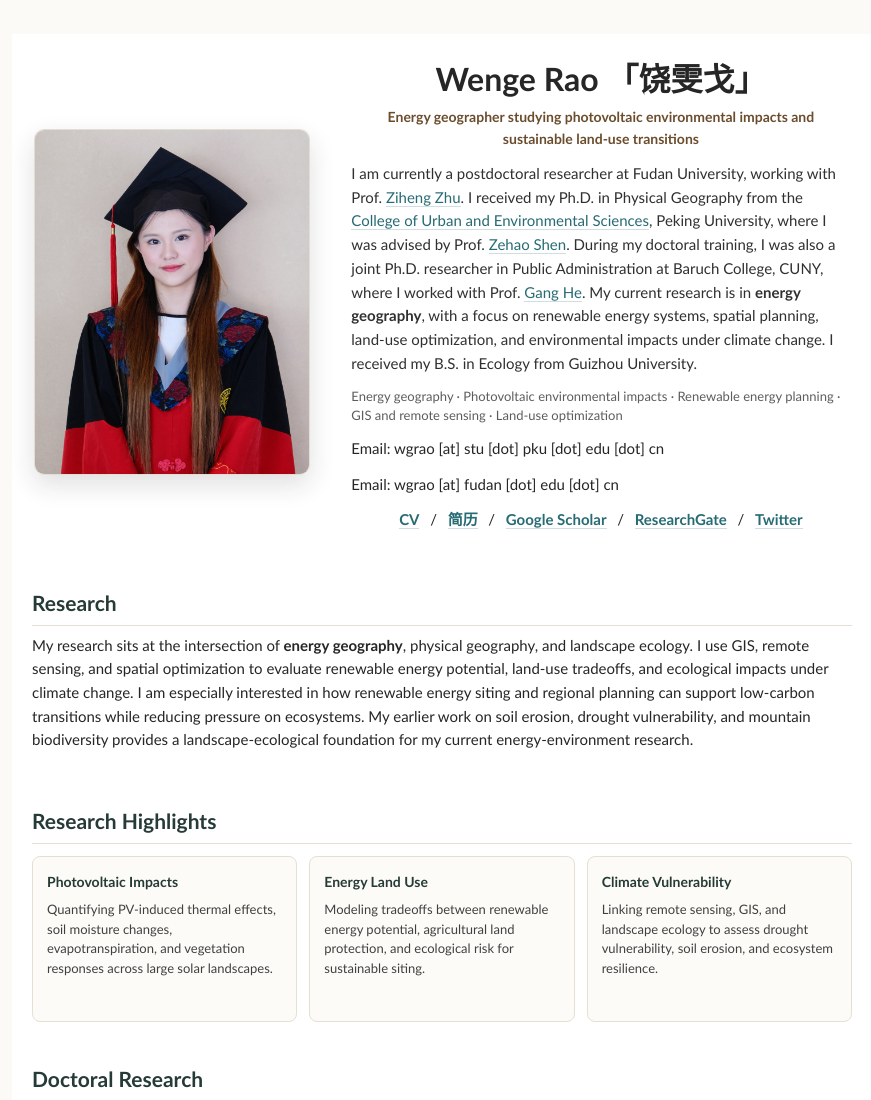
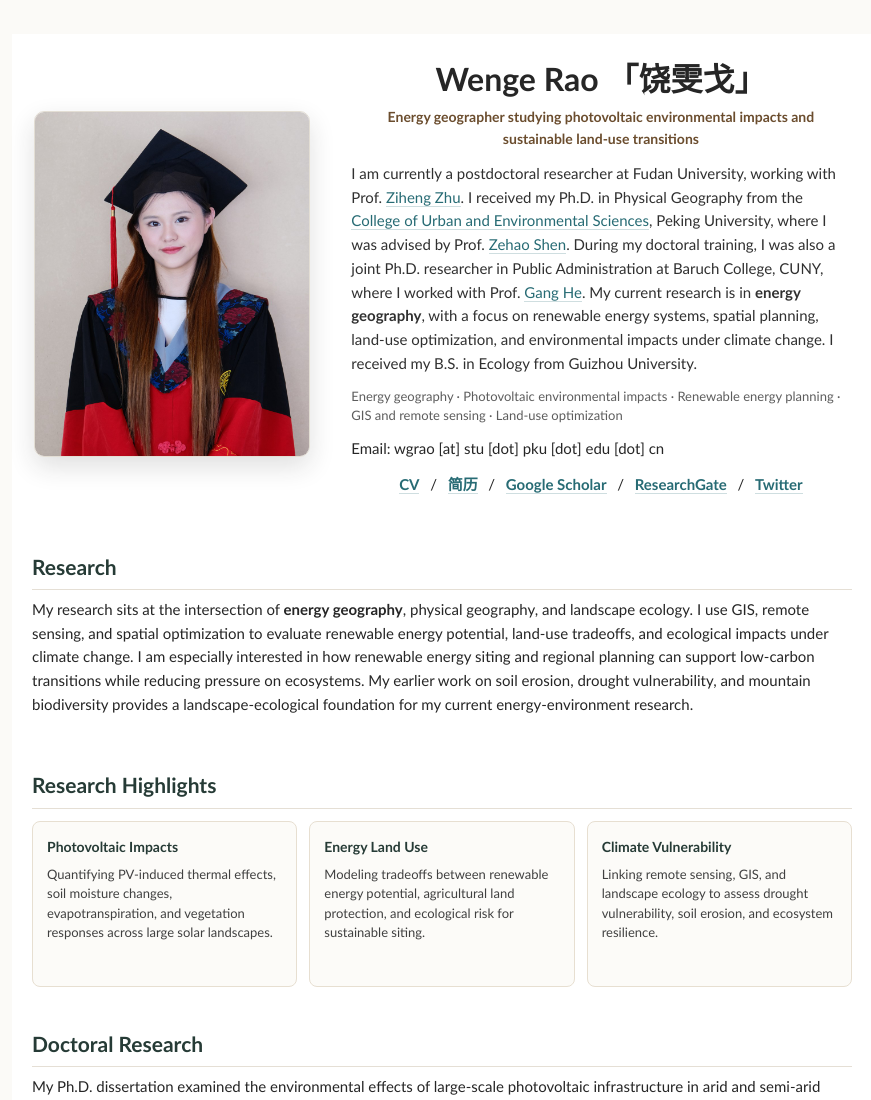
Before and after one commit to Giselle1119/Giselle1119.github.io, a plain HTML site: page index.html in a window 1280 px wide. Shown: the top 1100 px of the page, without its empty margins (198-1069 px from the left). Drawn offline with Linux system fonts and the light colour scheme.

Commit message:
Keep primary email on homepage

```diff
--- a/index.html
+++ b/index.html
@@ -41,9 +41,6 @@
                         </p>
                         <p>
                             Email: wgrao [at] stu [dot] pku [dot] edu [dot] cn
-                        </p>
-                        <p>
-                            Email: wgrao [at] fudan [dot] edu [dot] cn
                         </p>
                         <p class="profile-links" style="text-align:center">
                             <a href="renew cv Wenge Rao.pdf">CV</a>
```
